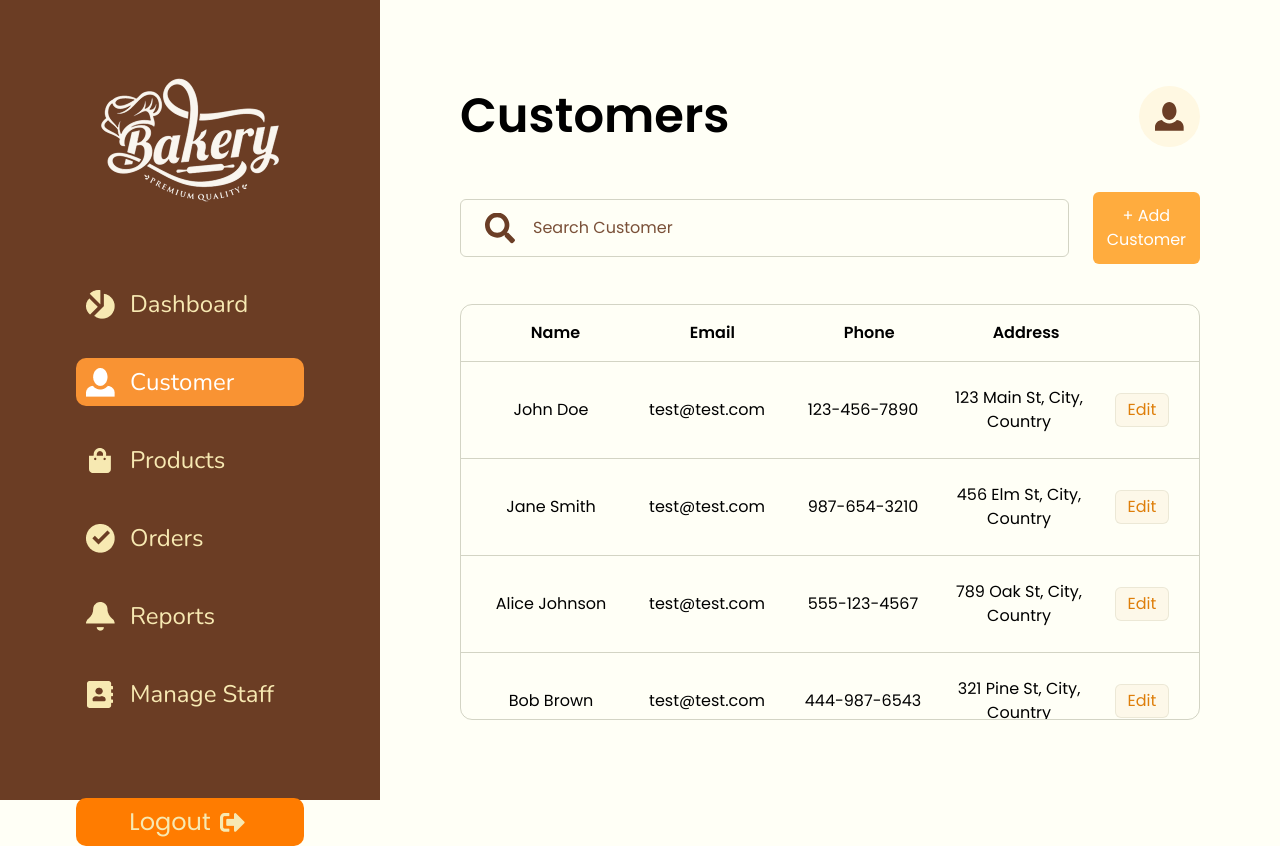
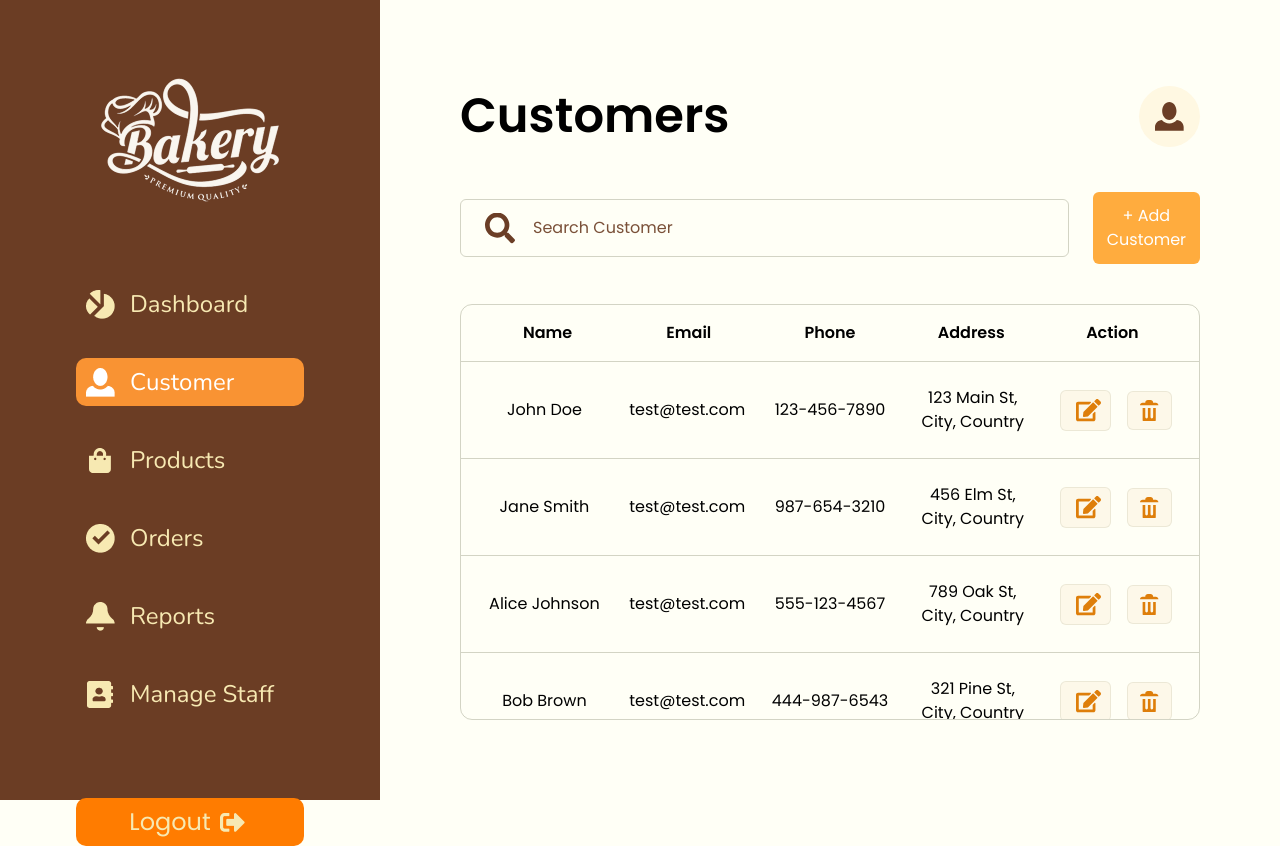
Before and after one commit to Muhammad95959/Bakery-System, a React (Vite) app in the folder frontend/: page /customer in a window 1280 px wide. Built offline with nearby package versions, Linux system fonts and the light colour scheme.

Commit message:
add customer deleting buttons

```diff
--- a/frontend/src/components/layout/Customers/ListCustomers.tsx
+++ b/frontend/src/components/layout/Customers/ListCustomers.tsx
@@ -37,11 +37,11 @@ export default function ListCustomers() {
       </div>
       <div className="rounded-xl border border-[rgba(87,90,56,0.26)] overflow-y-auto min-h-0">
         <div className="flex justify-around p-4 font-semibold">
-          <p className="flex-2/9 text-center">Name</p>
-          <p className="flex-2/9 text-center">Email</p>
-          <p className="flex-2/9 text-center">Phone</p>
-          <p className="flex-2/9 text-center">Address</p>
-          <p className="flex-1/9 text-center"></p>
+          <p className="flex-1/5 text-center">Name</p>
+          <p className="flex-1/5 text-center">Email</p>
+          <p className="flex-1/5 text-center">Phone</p>
+          <p className="flex-1/5 text-center">Address</p>
+          <p className="flex-1/5 text-center">Action</p>
         </div>
         {customers.map((customer, index) => (
           <CustomerInfo
--- a/frontend/src/components/ui/CustomerInfo.tsx
+++ b/frontend/src/components/ui/CustomerInfo.tsx
@@ -1,19 +1,24 @@
 import { Link } from "react-router-dom";
+import editIcon from "../../assets/icon-edit.svg";
+import trashIcon from "../../assets/icon-trash.svg";
 
 export default function CustomerInfo(props: { name: string; email: string; phone: string; address: string }) {
   return (
     <div className="p-6 border-t border-[rgba(87,90,56,0.26)] ">
       <div className="flex gap-6 justify-around items-center">
-        <p className="flex-2/9 text-center">{props.name}</p>
-        <p className="flex-2/9 text-center">{props.email}</p>
-        <p className="flex-2/9 text-center">{props.phone}</p>
-        <p className="flex-2/9 text-center">{props.address}</p>
-        <div className="flex-1/9 flex gap-4 justify-center items-center cursor-auto">
+        <p className="flex-1/5 text-center">{props.name}</p>
+        <p className="flex-1/5 text-center">{props.email}</p>
+        <p className="flex-1/5 text-center">{props.phone}</p>
+        <p className="flex-1/5 text-center">{props.address}</p>
+        <div className="flex-1/5 flex gap-4 justify-center items-center">
           <Link to="/customer/update">
-            <div className="image cursor-pointer bg-[#FDF8E9] text-[#DE7E0A] rounded-md border border-[rgba(87,90,56,0.1)] px-3 py-1 text-center">
-              Edit
+            <div className="image cursor-pointer bg-[#FDF8E9] rounded-md border border-[rgba(87,90,56,0.1)] px-3 py-2 text-center">
+              <img src={editIcon} className="relative left-0.75" />
             </div>
           </Link>
+          <div className="image cursor-pointer bg-[#FDF8E9] rounded-md border border-[rgba(87,90,56,0.1)] px-3 py-2 text-center">
+            <img src={trashIcon} />
+          </div>
         </div>
       </div>
     </div>
```
